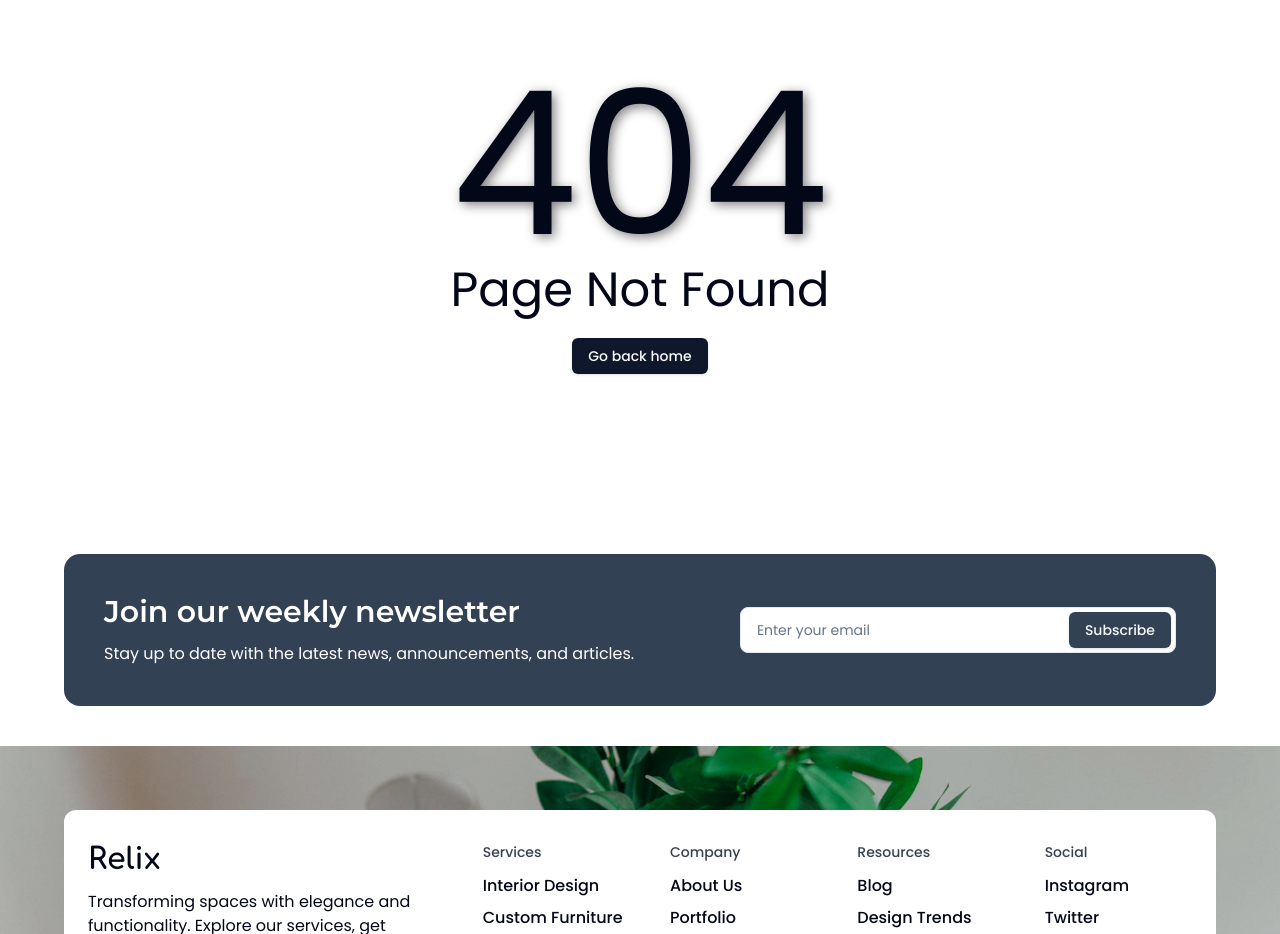
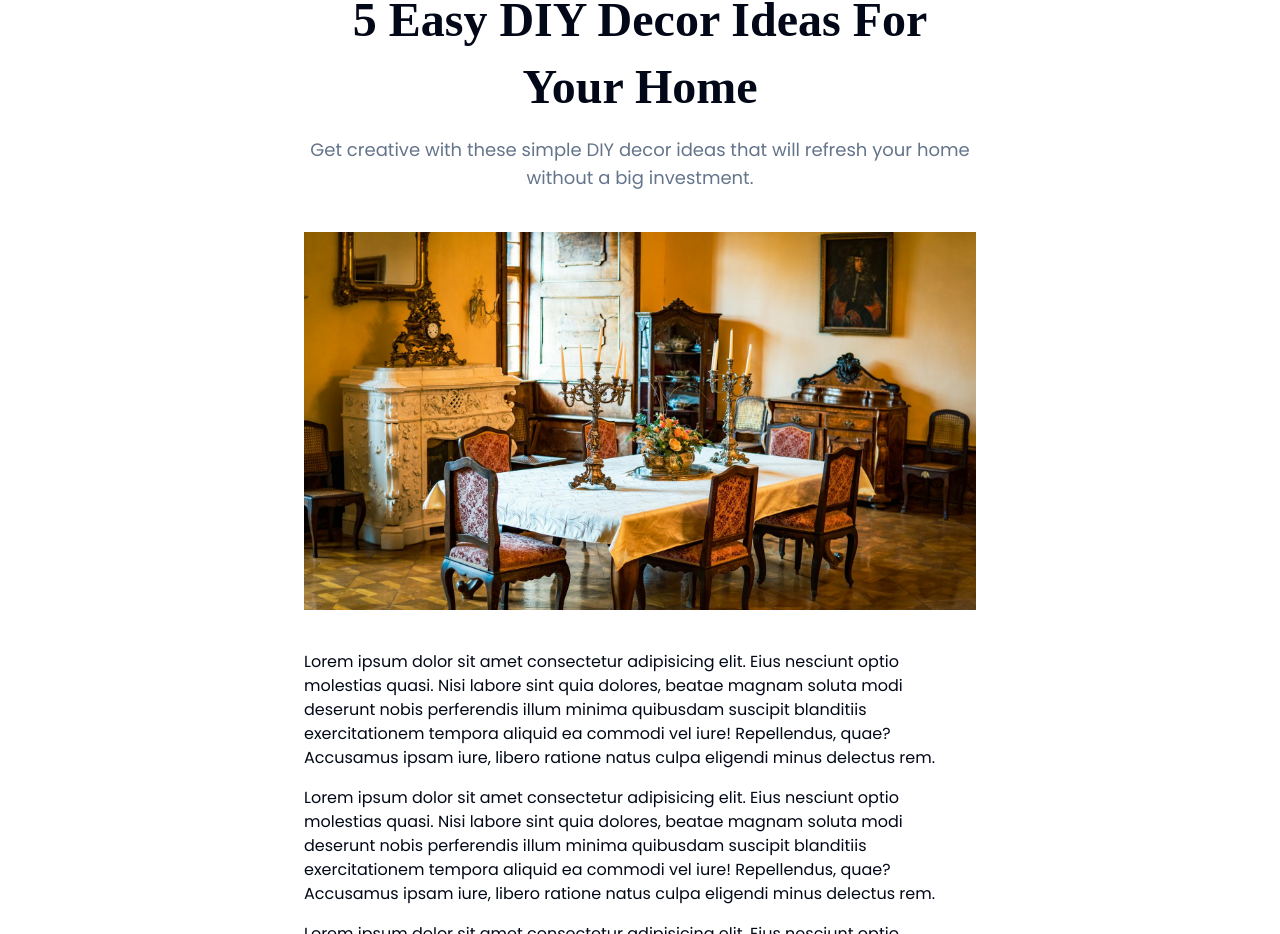
Before and after one commit to shashankaz/relix, a React (Vite) app: page /blog/5-easy-diy-decor-ideas-for-your-home in a window 1280 px wide. Shown: the part 206-1140 px from the top of the page. Built offline with nearby package versions, Linux system fonts and the light colour scheme; a web font is replaced by a local one.

Commit message:
feat: add BlogPage component for dynamic blog post rendering with slug routing

```diff
--- a/src/App.tsx
+++ b/src/App.tsx
@@ -10,6 +10,7 @@ const About = lazy(() => import("@/pages/About"));
 // const Catalogue = lazy(() => import("@/pages/Catalogue"));
 const Services = lazy(() => import("@/pages/Services"));
 const Blog = lazy(() => import("@/pages/Blog"));
+const BlogPage = lazy(() => import("@/pages/BlogPage"));
 const FAQ = lazy(() => import("@/pages/FAQ"));
 const Contact = lazy(() => import("@/pages/Contact"));
 const NotFound = lazy(() => import("@/pages/NotFound"));
@@ -25,6 +26,7 @@ const App = () => {
             <Route path="/catalogue" element={<Catalogue />} />
             <Route path="/services" element={<Services />} />
             <Route path="/blog" element={<Blog />} />
+            <Route path="/blog/:slug" element={<BlogPage />} />
             <Route path="/faq" element={<FAQ />} />
             <Route path="/contact" element={<Contact />} />
             <Route path="/*" element={<NotFound />} />
--- /dev/null
+++ b/src/pages/BlogPage/index.tsx
@@ -0,0 +1,101 @@
+import { useEffect, useState } from "react";
+import { useParams } from "react-router";
+
+import { blogPosts } from "../Blog/sampleData";
+
+const BlogPage = () => {
+  const pathname = useParams();
+
+  const [blogData, setBlogData] = useState({
+    category: "",
+    date: "",
+    title: "",
+    description: "",
+    coverImg: "",
+  });
+
+  useEffect(() => {
+    const fetchData = () => {
+      blogPosts
+        .filter((post) => post.slug === pathname.slug)
+        .map((post) => {
+          setBlogData(post);
+        });
+    };
+
+    fetchData();
+  }, [pathname.slug]);
+
+  return (
+    <div className="flex flex-col items-center justify-center py-10 md:py-20">
+      <div className="mb-8 max-w-2xl mx-auto">
+        <h6 className="mb-3 text-center font-light text-sm">
+          <span className="px-3 py-1 bg-black text-white rounded-full mr-2">
+            {blogData?.category}
+          </span>{" "}
+          {blogData?.date}
+        </h6>
+        <h1
+          className="text-4xl md:text-5xl font-semibold font-playwrite text-center capitalize"
+          style={{ lineHeight: "1.4" }}
+        >
+          {blogData?.title}
+        </h1>
+        <p className="md:text-lg text-center text-muted-foreground mt-4">
+          {blogData?.description}
+        </p>
+        <div className="mt-10 aspect-video">
+          <img
+            src={blogData.coverImg}
+            alt={blogData.title}
+            className="h-full w-full object-cover"
+          />
+        </div>
+        <div className="mt-10 space-y-4">
+          <p>
+            Lorem ipsum dolor sit amet consectetur adipisicing elit. Eius
+            nesciunt optio molestias quasi. Nisi labore sint quia dolores,
+            beatae magnam soluta modi deserunt nobis perferendis illum minima
+            quibusdam suscipit blanditiis exercitationem tempora aliquid ea
+            commodi vel iure! Repellendus, quae? Accusamus ipsam iure, libero
+            ratione natus culpa eligendi minus delectus rem.
+          </p>
+          <p>
+            Lorem ipsum dolor sit amet consectetur adipisicing elit. Eius
+            nesciunt optio molestias quasi. Nisi labore sint quia dolores,
+            beatae magnam soluta modi deserunt nobis perferendis illum minima
+            quibusdam suscipit blanditiis exercitationem tempora aliquid ea
+            commodi vel iure! Repellendus, quae? Accusamus ipsam iure, libero
+            ratione natus culpa eligendi minus delectus rem.
+          </p>
+          <p>
+            Lorem ipsum dolor sit amet consectetur adipisicing elit. Eius
+            nesciunt optio molestias quasi. Nisi labore sint quia dolores,
+            beatae magnam soluta modi deserunt nobis perferendis illum minima
+            quibusdam suscipit blanditiis exercitationem tempora aliquid ea
+            commodi vel iure! Repellendus, quae? Accusamus ipsam iure, libero
+            ratione natus culpa eligendi minus delectus rem.
+          </p>
+          <p>
+            Lorem ipsum dolor sit amet consectetur adipisicing elit. Eius
+            nesciunt optio molestias quasi. Nisi labore sint quia dolores,
+            beatae magnam soluta modi deserunt nobis perferendis illum minima
+            quibusdam suscipit blanditiis exercitationem tempora aliquid ea
+            commodi vel iure! Repellendus, quae? Accusamus ipsam iure, libero
+            ratione natus culpa eligendi minus delectus rem.
+          </p>
+          <p>
+            Lorem ipsum dolor sit amet consectetur adipisicing elit. Eius
+            nesciunt optio molestias quasi. Nisi labore sint quia dolores,
+            beatae magnam soluta modi deserunt nobis perferendis illum minima
+            quibusdam suscipit blanditiis exercitationem tempora aliquid ea
+            commodi vel iure! Repellendus, quae? Accusamus ipsam iure, libero
+            ratione natus culpa eligendi minus delectus rem.
+          </p>
+        </div>
+      </div>
+    </div>
+  );
+};
+
+export default BlogPage;
```
